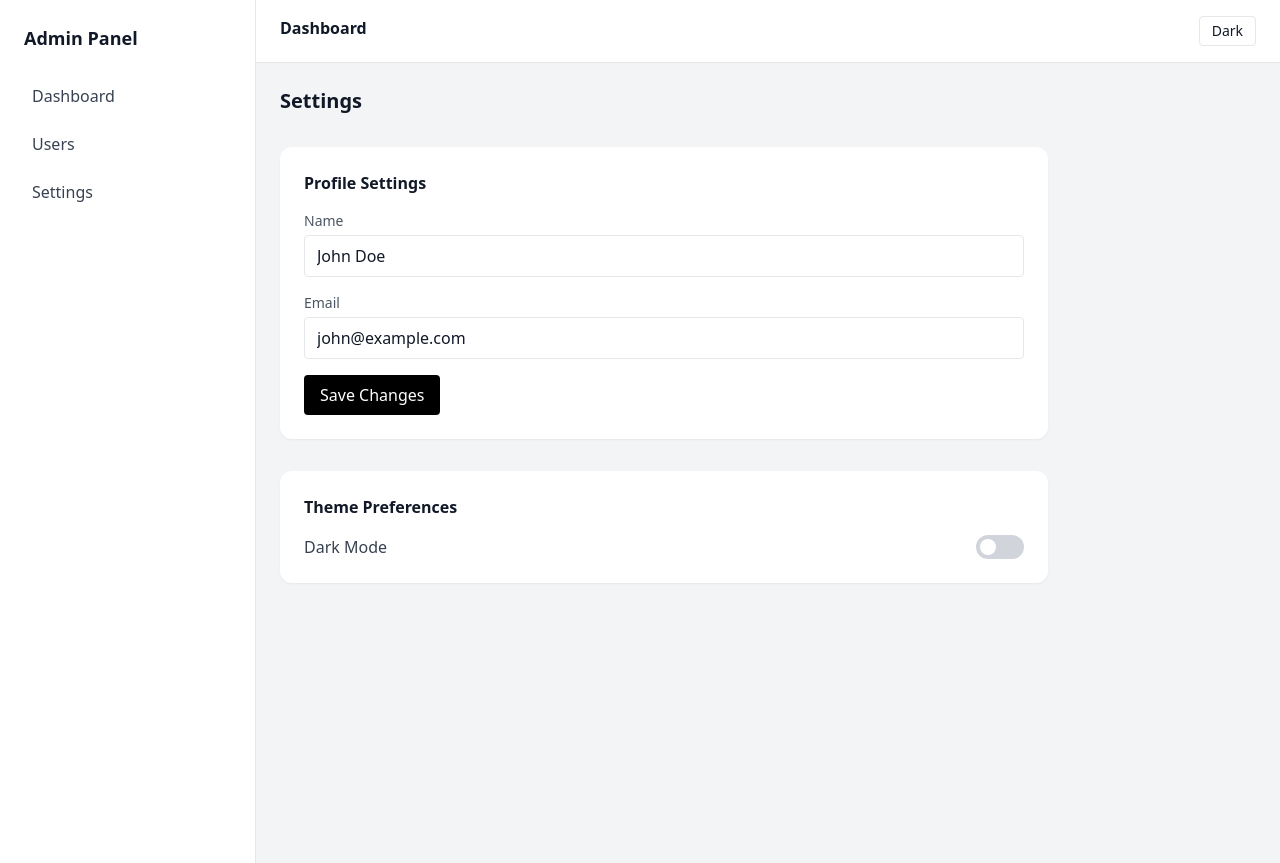
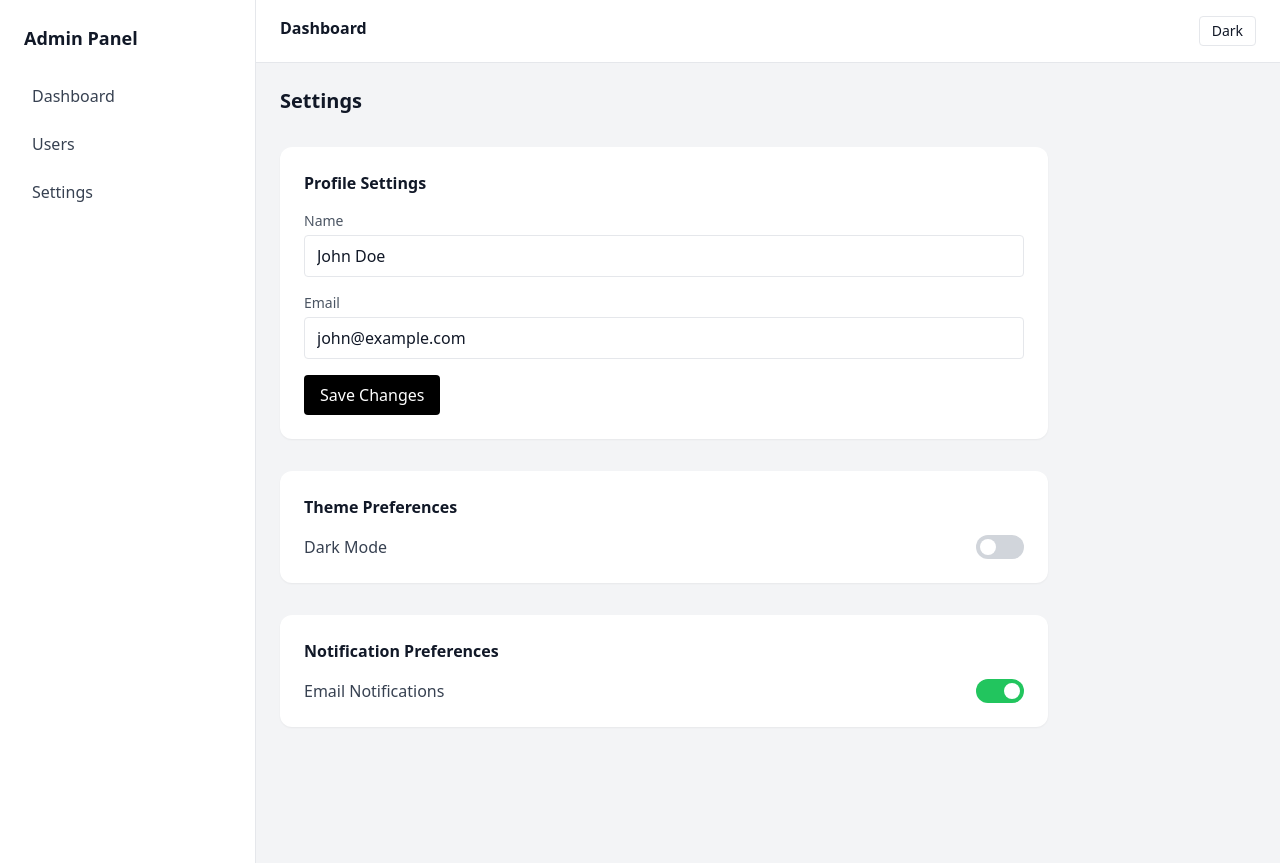
Before and after one commit to yanorenzo624/admin-dashboard, a React (Vite) app: page /settings in a window 1280 px wide. Built offline with nearby package versions, Linux system fonts and the light colour scheme.

Commit message:
implemented notification preference setting.

```diff
--- a/src/pages/Settings.jsx
+++ b/src/pages/Settings.jsx
@@ -5,10 +5,11 @@ const Settings = () => {
 	const { dark, setDark } = useTheme();
 	const [name, setName] = useState("John Doe");
 	const [email, setEmail] = useState("john@example.com");
+	const [emailNotifications, setEmailNotifications] = useState(true);
 
 	const handleSubmit = (e) => {
 		e.preventDefault();
-		alert("Profile settings saved!");
+		alert("Settings saved successfully!");
 	};
 
 	return (
@@ -81,6 +82,31 @@ const Settings = () => {
 					</button>
 				</div>
 			</div>
+
+			{/* Notification Preferences */}
+			<div className="bg-white dark:bg-gray-800 p-6 rounded-xl shadow-sm space-y-4">
+				<h3 className="font-semibold text-gray-900 dark:text-white">
+					Notification Preferences
+				</h3>
+
+				<div className="flex items-center justify-between">
+					<span className="text-gray-700 dark:text-gray-300">
+						Email Notifications
+					</span>
+
+					<button
+						onClick={() => setEmailNotifications(!emailNotifications)}
+						className={`w-12 h-6 flex items-center rounded-full p-1 transition
+        ${emailNotifications ? "bg-green-500" : "bg-gray-300"}`}
+					>
+						<span
+							className={`bg-white w-4 h-4 rounded-full transform transition
+          ${emailNotifications ? "translate-x-6" : "translate-x-0"}`}
+						/>
+					</button>
+				</div>
+			</div>
+
 		</div>
 	);
 };
```
